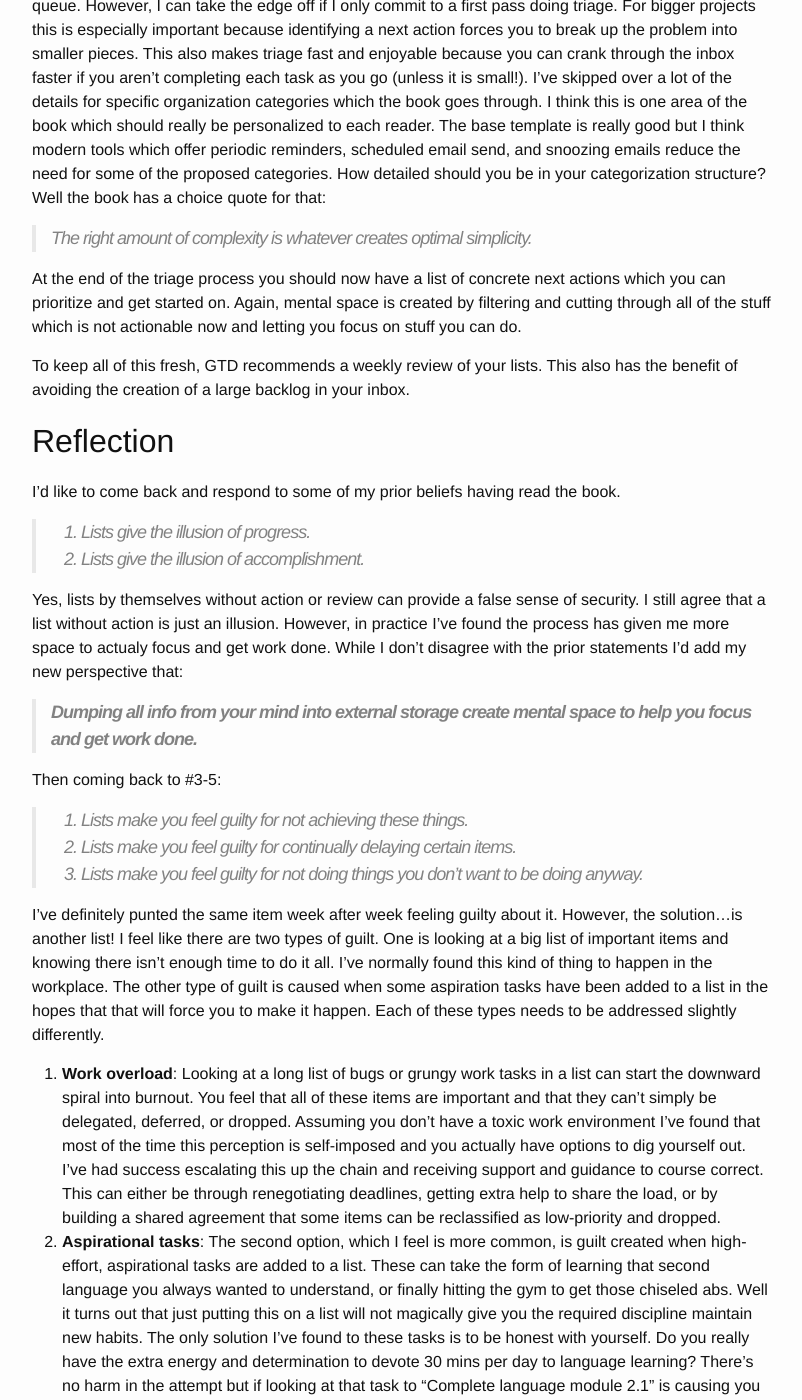
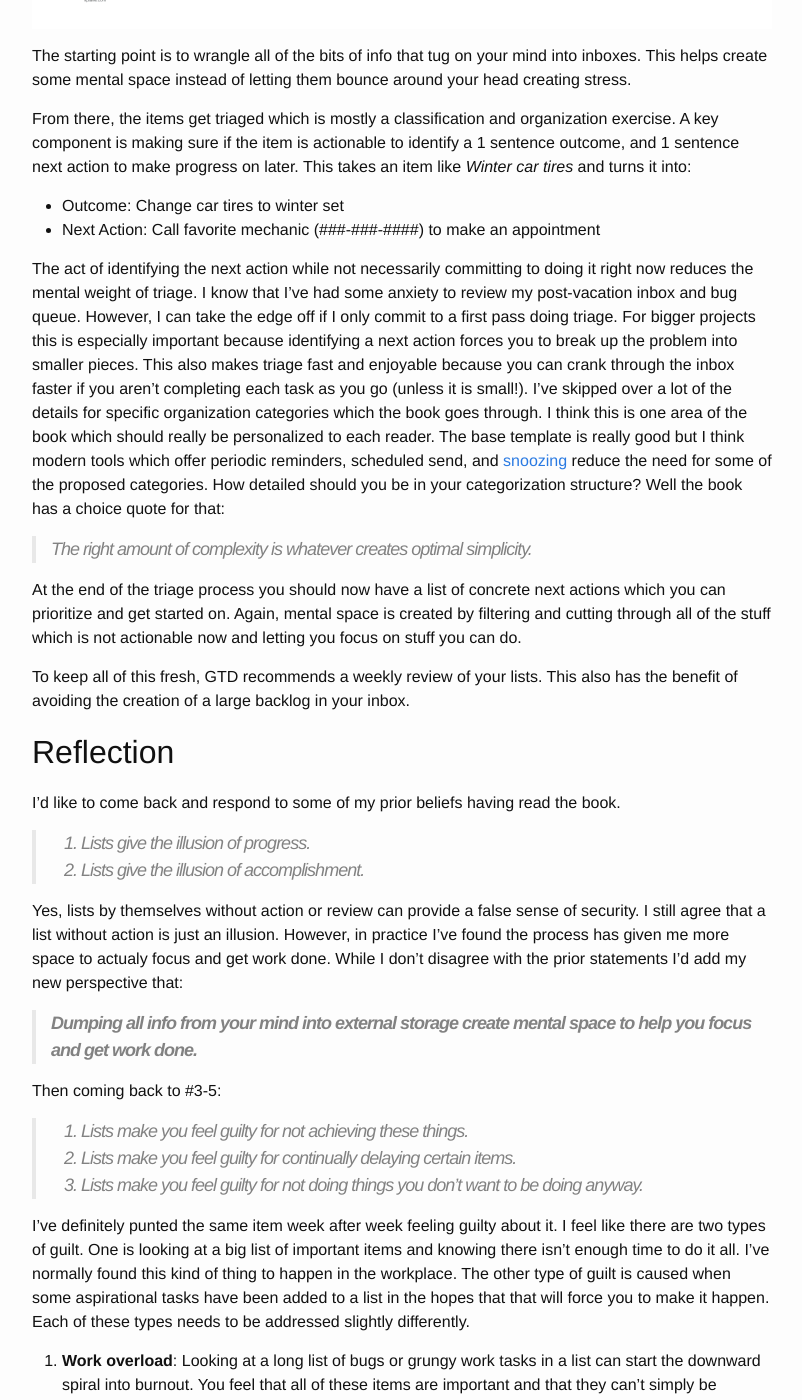
Before and after one commit to OliverCardoza/OliverCardoza.github.io, a Jekyll site: the page built from _posts/2021-09-05-getting-things-done.md, in a window 1280 px wide and 1400 px high, scrolled down 2871 px. Shown: the whole window, without its empty margins (238-1040 px from the left). Built offline with Jekyll 4.4.1, drawn with Linux system fonts in a browser that asks for light colours; some of the changed text lies outside the part shown.

Commit message:
final draft of gtd post

```diff
--- a/_posts/2021-09-05-getting-things-done.md
+++ b/_posts/2021-09-05-getting-things-done.md
@@ -10,11 +10,11 @@
 
 Last month I decided to leave my job and start something new. Apparently, I’m not alone as [The Great Resignation](https://en.wikipedia.org/wiki/Great_Resignation) appears to be an ongoing trend in 2021. I took this opportunity to finally read David Allen’s book [Getting Things Done](https://en.wikipedia.org/wiki/Getting_Things_Done) (GTD). I find that the best time to pick up new habits is often alongside a big life change. You get a bit of a fresh start which makes it easier to integrate new ideas.
 
-<img src="/images/gtd_cover.jpg">
+<img src="/images/gtd_cover.jpg" style="display: block; margin: auto;">
 
 In this post I want to reflect a little bit on the main ideas from the book. Originally I was also going to discuss a bit about how I’m starting to integrate them in my life but I'm going to leave that for another day.
 
-For context, this is not my first foray into the productivity space. I’ve lived through the 4 Hour Work Week, Lifehacker, and productivity pr0n fads. I implemented a sophisticated workflow system using Evernote and Todoist to get through my engineering undergrad degree. I even had the privilege of working for several years on the Gmail team at Google. Throughout that time GTD had always been in my periphery but never rose to the top until now.
+For context, this is not my first foray into the productivity space. I’ve lived through the 4 Hour Work Week, Lifehacker, and productivity pr0n fads. I implemented a sophisticated workflow using Evernote and Todoist to get through my engineering undergrad degree. I even had the privilege of working for several years on the Gmail team at Google. Throughout that time GTD had always been in my periphery but never rose to the top until now.
 
 So what is Getting Things Done? Well it’s a book, originally published in 2001 by David Allen with a revised 2015 edition. It spawned its own productivity movement with an annual conference and certified coaches. Now I’m not really interested in finding a new religion or joining a congregation of list-making [cargo cultists](https://en.wikipedia.org/wiki/Cargo_cult_programming). So off the bat I was a little skeptical. I tried to inoculate myself against todo list bullshit by reading [The Rise and Fall of Getting Things Done](https://www.newyorker.com/tech/annals-of-technology/the-rise-and-fall-of-getting-things-done) and rereading [Todon’t](https://blog.codinghorror.com/todont/) by Jeff Atwood. A good summation of my skepticism is this quote of a quote with original attribution to Adam Wozniak:
 
@@ -29,9 +29,11 @@
 > 9. Lists don't actually make you more organized long term.
 > 10. Lists can close you off to spontaneity and exploration of things you didn't plan for. (Let's face it, it's impossible to really plan some things in life.)
 
+And just like that I cracked open the book wearing my [jade-colored glasses](https://tvtropes.org/pmwiki/pmwiki.php/Main/JadeColoredGlasses).
+
 ## Key Principles
 
-And like that I cracked open the book wearing [jade-colored glasses](https://tvtropes.org/pmwiki/pmwiki.php/Main/JadeColoredGlasses). I was pleasantly surprised to find the content less dogmatic and opinionated than I feared. From the introduction:
+ I was pleasantly surprised to find the content less dogmatic and opinionated than I feared. From the introduction:
 
 > In truth, this book is not so much concerned with getting things done as it is championing appropriate engagement with your world–guiding you to make the best choice of what to do in each moment, and **eliminating distraction and stress about what you’re not doing.**
 
@@ -49,7 +51,9 @@
 
 The above list is not actually written in this fashion in the text as most people find negative phrases harder to understand. Instead the book had a prescriptive approach with a workflow.
 
-<img src="/images/gtd_workflow.jpg">
+<a href="https://gettingthingsdone.com/wp-content/uploads/2014/10/workflow_map.pdf" target="_blank">
+  <img src="/images/gtd_workflow.png" style="display: block; margin: auto;">
+</a>
 
 The starting point is to wrangle all of the bits of info that tug on your mind into inboxes. This helps create some mental space instead of letting them bounce around your head creating stress.
 
@@ -58,7 +62,7 @@
 * Outcome: Change car tires to winter set
 * Next Action: Call favorite mechanic (###-###-####) to make an appointment
 
-The act of identifying the next action while not necessarily committing to doing it right now reduces the mental weight of triage. I know that I've had some anxiety to review my post-vacation inbox and bug queue. However, I can take the edge off if I only commit to a first pass doing triage. For bigger projects this is especially important because identifying a next action forces you to break up the problem into smaller pieces. This also makes triage fast and enjoyable because you can crank through the inbox faster if you aren't completing each task as you go (unless it is small!). I've skipped over a lot of the details for specific organization categories which the book goes through. I think this is one area of the book which should really be personalized to each reader. The base template is really good but I think modern tools which offer periodic reminders, scheduled email send, and snoozing emails reduce the need for some of the proposed categories. How detailed should you be in your categorization structure? Well the book has a choice quote for that:
+The act of identifying the next action while not necessarily committing to doing it right now reduces the mental weight of triage. I know that I've had some anxiety to review my post-vacation inbox and bug queue. However, I can take the edge off if I only commit to a first pass doing triage. For bigger projects this is especially important because identifying a next action forces you to break up the problem into smaller pieces. This also makes triage fast and enjoyable because you can crank through the inbox faster if you aren't completing each task as you go (unless it is small!). I've skipped over a lot of the details for specific organization categories which the book goes through. I think this is one area of the book which should really be personalized to each reader. The base template is really good but I think modern tools which offer periodic reminders, scheduled send, and [snoozing](https://support.google.com/mail/answer/7622010) reduce the need for some of the proposed categories. How detailed should you be in your categorization structure? Well the book has a choice quote for that:
 
 > The right amount of complexity is whatever creates optimal simplicity.
 
@@ -83,9 +87,9 @@
 > 4. Lists make you feel guilty for continually delaying certain items.
 > 5. Lists make you feel guilty for not doing things you don't want to be doing anyway.
 
-I've definitely punted the same item week after week feeling guilty about it. However, the solution...is another list! I feel like there are two types of guilt. One is looking at a big list of important items and knowing there isn't enough time to do it all. I've normally found this kind of thing to happen in the workplace. The other type of guilt is caused when some aspiration tasks have been added to a list in the hopes that that will force you to make it happen. Each of these types needs to be addressed slightly differently.
+I've definitely punted the same item week after week feeling guilty about it. I feel like there are two types of guilt. One is looking at a big list of important items and knowing there isn't enough time to do it all. I've normally found this kind of thing to happen in the workplace. The other type of guilt is caused when some aspirational tasks have been added to a list in the hopes that that will force you to make it happen. Each of these types needs to be addressed slightly differently.
 
 1. **Work overload**: Looking at a long list of bugs or grungy work tasks in a list can start the downward spiral into burnout. You feel that all of these items are important and that they can't simply be delegated, deferred, or dropped. Assuming you don't have a toxic work environment I've found that most of the time this perception is self-imposed and you actually have options to dig yourself out. I've had success escalating this up the chain and receiving support and guidance to course correct. This can either be through renegotiating deadlines, getting extra help to share the load, or by building a shared agreement that some items can be reclassified as low-priority and dropped.
-1. **Aspirational tasks**: The second option, which I feel is more common, is guilt created when high-effort, aspirational tasks are added to a list. These can take the form of learning that second language you always wanted to understand, or finally hitting the gym to get those chiseled abs. Well it turns out that just putting this on a list will not magically give you the required discipline maintain new habits. The only solution I've found to these tasks is to be honest with yourself. Do you really have the extra energy and determination to devote 30 mins per day to language learning? There's no harm in the attempt but if looking at that task to "Complete language module 2.1" is causing you more angst than helping you achieve your goal you are better off moving this entire project onto a "someday" list. Maybe in the future you'll have the energy/time/discipline to pick it up again. But there's no shame in being honest and recognizing when you have too much to do.
+1. **Aspirational tasks**: The second option, which I feel is more common, is guilt created when high-effort, aspirational tasks are added to a list. These can take the form of learning that second language you always wanted to understand, or finally hitting the gym to get those chiseled abs (tip: diet instead!). Well it turns out that just putting this on a list will not magically give you the required discipline to maintain new habits. The only solution I've found to these tasks is to be honest with yourself. Do you really have the extra energy and determination to devote 30 mins per day to language learning? There's no harm in the attempt but if looking at that task to "Complete language module 2.1" is causing you lots of angst than you may be better off moving this entire project onto a "someday" list. Maybe in the future you'll have the energy/time/discipline to pick it up again. But there's no shame in being honest and recognizing when you have too much to do.
 
 Now this post is getting a tad long for my liking so I'm not going to go point-for-point on the remaining *Todon't* points. However, I feel like I have to respond to the idea that lists *suck the enjoyment out of life* and *close yourself off from being spontaneous*. I generally agreed to this idea before. Ultimately whatever your system is, how you find enjoyment is largely up to you. Nobody should ever write *have fun* or *be spontaneous* on a task list. It's too ridiculous. However, in my experience, it is possible through the practice of GTD to provide yourself more mental space which allows you to better enjoy the moments that matter.
```
